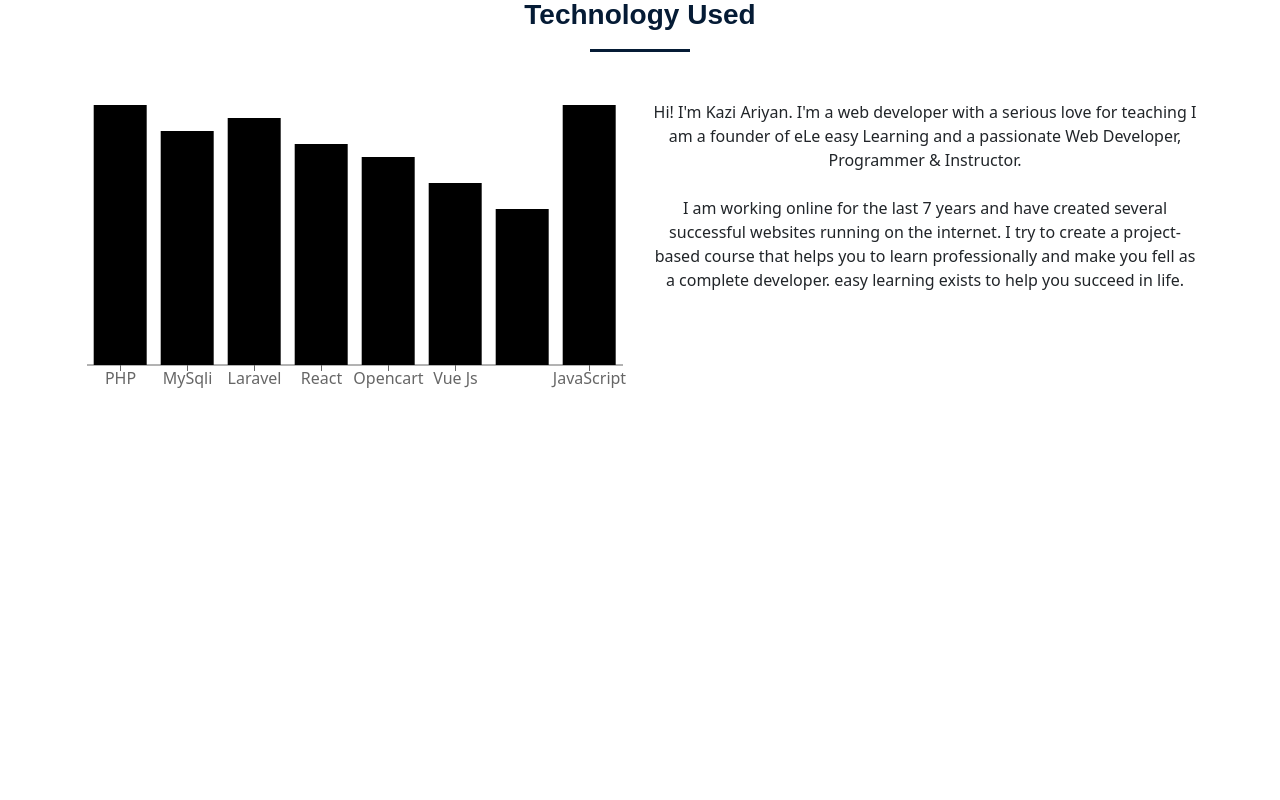
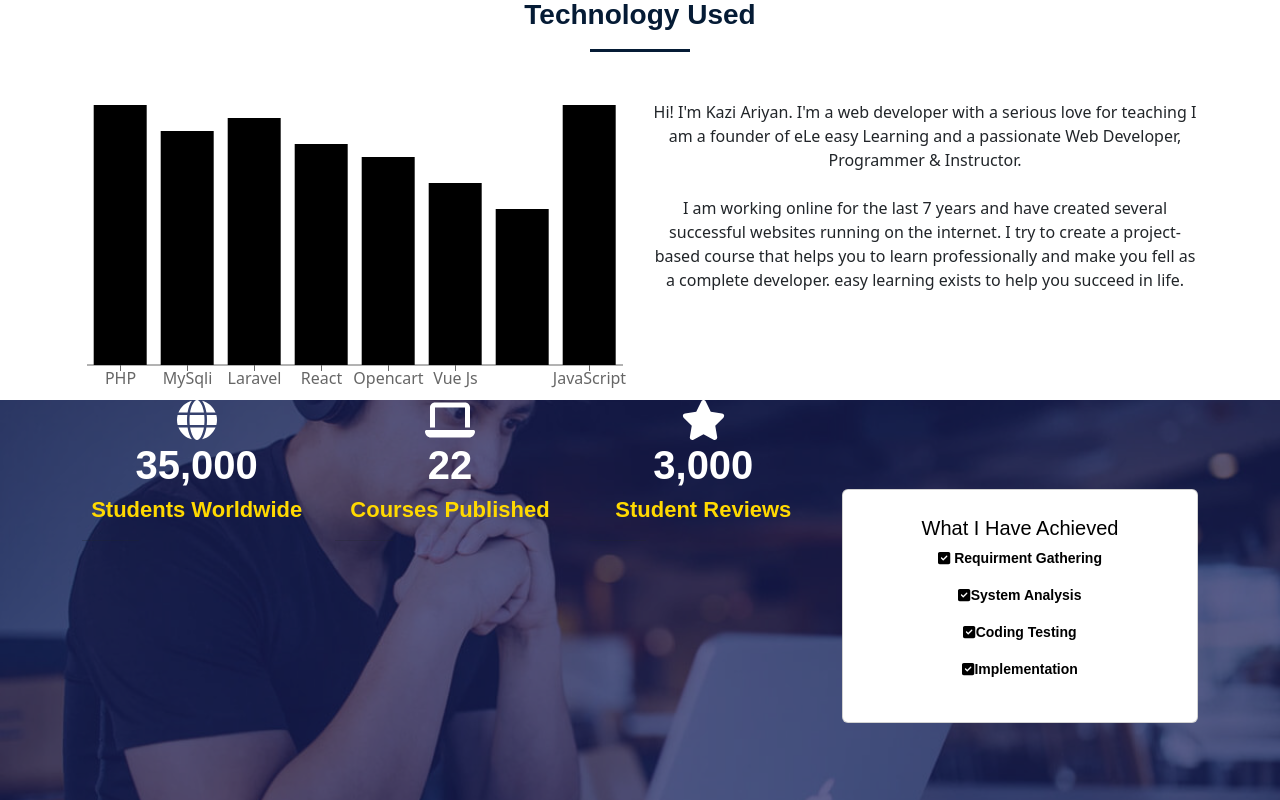
Before and after one commit to NehaCkumari/reactatoz, a React (Create React App) app: page / in a window 1280 px wide. Shown: the part 1176-1976 px from the top of the page. Before the commit the page ends 1576 px from the top, so only its background shows below. Built offline with nearby package versions, Linux system fonts and the light colour scheme.

Commit message:
Add summary components

```diff
--- a/package.json
+++ b/package.json
@@ -3,14 +3,19 @@
   "version": "0.1.0",
   "private": true,
   "dependencies": {
+    "@fortawesome/fontawesome-svg-core": "^6.2.1",
+    "@fortawesome/free-solid-svg-icons": "^6.2.1",
+    "@fortawesome/react-fontawesome": "^0.2.0",
     "@testing-library/jest-dom": "^5.16.5",
     "@testing-library/react": "^13.4.0",
     "@testing-library/user-event": "^13.5.0",
     "bootstrap": "^5.2.3",
     "react": "^18.2.0",
     "react-bootstrap": "^2.7.0",
+    "react-countup": "^6.4.0",
     "react-dom": "^18.2.0",
     "react-scripts": "5.0.1",
+    "react-visibility-sensor": "^5.1.1",
     "recharts": "^2.2.0",
     "web-vitals": "^2.1.4"
   },
--- a/src/App.js
+++ b/src/App.js
@@ -3,6 +3,7 @@ import NavBar from "./components/NavBar/NavBar";
 import TopBanner from "./components/TopBanner/TopBanner";
 import Services from "./components/Services/services";
 import Analysis from "./components/Analysis/Analysis";
+import Summary from "./components/Summary/Summary";
 
 
 
@@ -13,6 +14,7 @@ function App() {
       <TopBanner />
       <Services />
       <Analysis />
+      <Summary />
 
 
     </div>
--- a/src/assets/css/custom.css
+++ b/src/assets/css/custom.css
@@ -114,3 +114,53 @@
     font-weight: 700;
     font-size: 16px;
 }
+.summaryBanner{
+    background-image: url("../images/summary.jpg");
+    min-height: 400px;
+    background-attachment: fixed;
+    background-position: center;
+    background-repeat: no-repeat;
+    background-size: cover;
+}
+.summaryOverlay{
+    position: absolute;
+    min-height: 400px;
+    width: 100%;
+    background: rgba(27, 31, 92, 0.7);
+}
+.countNumber{
+    color: #ffffff;
+    font-family: 'Montserrat',sans-serif;
+    font-weight: 700;
+    font-size: 40px;
+}
+.countTitle{
+    color: #ffd900;
+    font-family: 'Raleway',sans-serif;
+    font-weight: 600;
+    font-size: 22px;
+}
+.countSection{
+    margin-top: 25%;
+}
+.cardTitle{
+    color: #000000;
+    font-family: 'Montserrat',sans-serif;
+    font-weight: 700;
+    font-size: 15px;
+}
+.cardSubTitle{
+    color: #000000;
+    font-family: 'Raleway',sans-serif;
+    font-weight: 600;
+    font-size: 14px;
+}
+.workCard{
+    margin-top: 25%;
+    padding: 10px 10px 10px 10px;
+    border-radius: 3px;
+}
+.iconProject{
+    color: #ffffff;
+    font-size: 40px;
+}
--- a/src/components/NavBar/NavBar.jsx
+++ b/src/components/NavBar/NavBar.jsx
@@ -1,5 +1,5 @@
 import React, { Component, Fragment } from 'react'
-import { Navbar, Nav, NavDropdown, Container } from 'react-bootstrap'
+import { Navbar, Nav, Container } from 'react-bootstrap'
 import blackLogo from "../../assets/images/logo_black.png";
 import whiteLogo from "../../assets/images/logo_white.png";
 import "../../assets/css/custom.css"
--- /dev/null
+++ b/src/components/Summary/Summary.jsx
@@ -0,0 +1,97 @@
+import { FontAwesomeIcon } from '@fortawesome/react-fontawesome'
+import React, { Component, Fragment } from 'react'
+import { Card, Col, Container, Row } from 'react-bootstrap'
+import {faCheckSquare} from '@fortawesome/free-solid-svg-icons'
+import {faGlobe} from '@fortawesome/free-solid-svg-icons'
+import {faLaptop} from '@fortawesome/free-solid-svg-icons'
+import {faStar} from '@fortawesome/free-solid-svg-icons'
+import CountUp from 'react-countup'
+import VisibilitySensor from 'react-visibility-sensor'
+
+class Summary extends Component {
+  render() {
+    return (
+      <Fragment>
+        <Container fluid="true" className="summaryBanner p-0" >
+        <div className="summaryOverlay">
+        <Container className='text-center'>
+        <Row>
+            <Col lg={8} md={6} sm={12}>
+                <Row className="countSection">
+                    <Col>
+                    <FontAwesomeIcon className="iconProject" icon={faGlobe} />
+                    <h1 className="countNumber">
+                        <CountUp start={0} end={35000}>
+                        {({ countUpRef, start }) => (
+                            <VisibilitySensor onChange={start} delayedCall>
+                            <span ref={countUpRef} />
+                            </VisibilitySensor>
+                        )}
+                        </CountUp>
+                    </h1>
+                    <h4 className="countTitle">Students Worldwide</h4>
+                    <hr className="bg-white w-25" />
+                    </Col>
+
+                    <Col>
+                    <FontAwesomeIcon className="iconProject" icon={faLaptop} />
+                    <h1 className="countNumber">
+                        <CountUp start={0} end={22}>
+                        {({ countUpRef, start }) => (
+                            <VisibilitySensor onChange={start} delayedCall>
+                            <span ref={countUpRef} />
+                            </VisibilitySensor>
+                        )}
+                        </CountUp>
+                    </h1>
+                    <h4 className="countTitle">Courses Published</h4>
+                    <hr className="bg-white w-25" />
+                    </Col>
+
+                    <Col>
+                    <FontAwesomeIcon className="iconProject" icon={faStar} />
+                    <h1 className="countNumber">
+                        <CountUp start={0} end={3000}>
+                        {({ countUpRef, start }) => (
+                            <VisibilitySensor onChange={start} delayedCall>
+                            <span ref={countUpRef} />
+                            </VisibilitySensor>
+                        )}
+                        </CountUp>
+                    </h1>
+                    <h4 className="countTitle">Student Reviews</h4>
+                    <hr className="bg-white w-25" />
+                    </Col>
+
+                </Row>
+            </Col>
+            <Col lg={4} md={6} sm={12}>
+
+                <Card className="workCard" >
+
+                <Card.Body>
+                <Card.Title className="cardTitle" >What I Have Achieved</Card.Title>
+                <Card.Text>
+                <p className="cardSubTitle text-justify"><FontAwesomeIcon className="iconBullent" icon={faCheckSquare}/> Requirment Gathering </p>
+                <p className="cardSubTitle text-justify"><FontAwesomeIcon className="iconBullent" icon={faCheckSquare}/>System Analysis </p>
+                <p className="cardSubTitle text-justify"><FontAwesomeIcon className="iconBullent" icon={faCheckSquare}/>Coding Testing </p>
+                <p className="cardSubTitle text-justify"><FontAwesomeIcon className="iconBullent" icon={faCheckSquare}/>Implementation </p>
+                </Card.Text>
+
+                </Card.Body>
+                </Card>
+
+            </Col>
+
+        </Row>
+
+            </Container>
+        </div>
+        </Container>
+
+      </Fragment>
+    )
+  }
+}
+
+export default Summary
```
Also changed, not shown: src/assets/images/summary.jpg (added), 1 other file (tests, documents, lock files or other folders).
